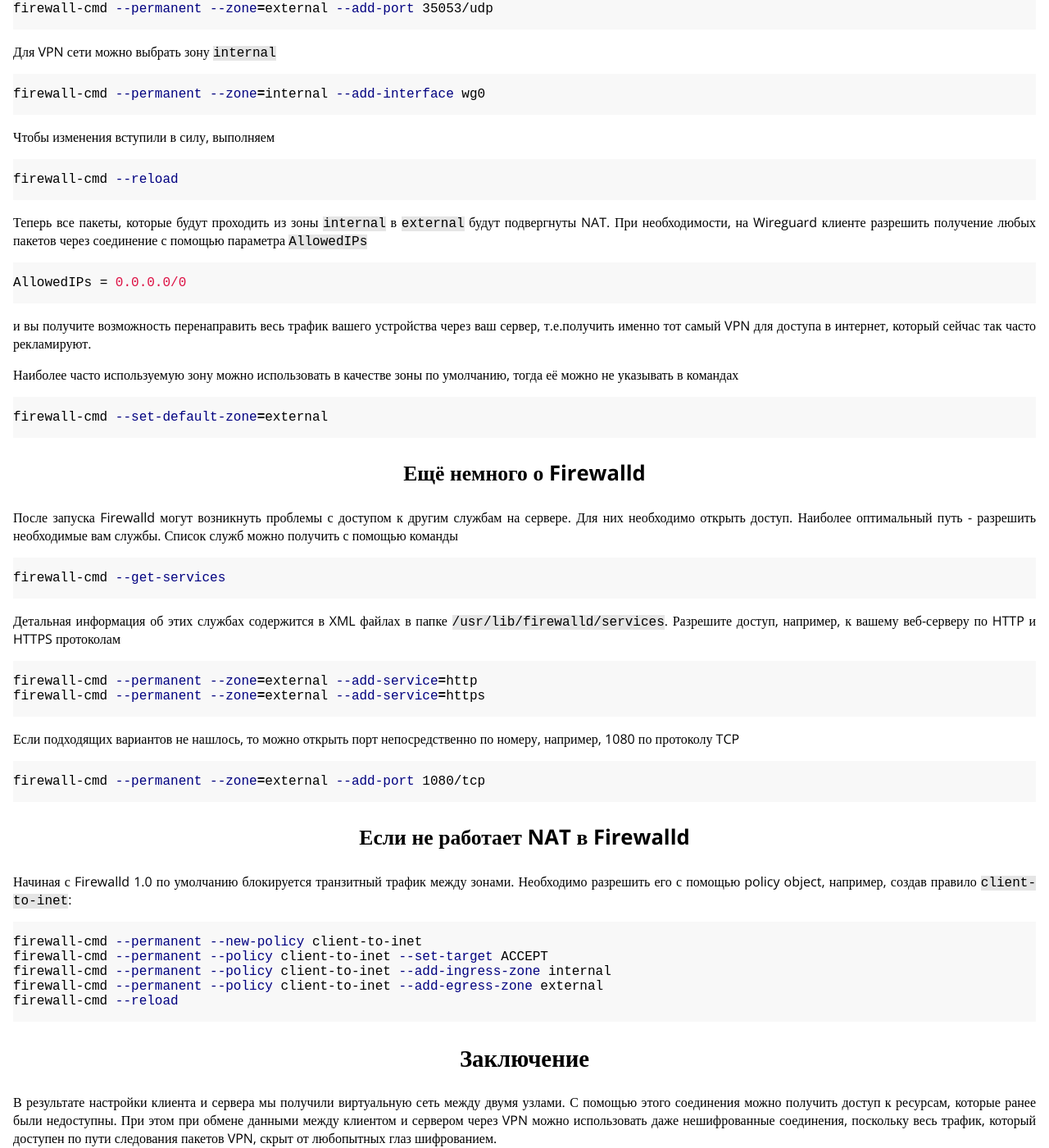
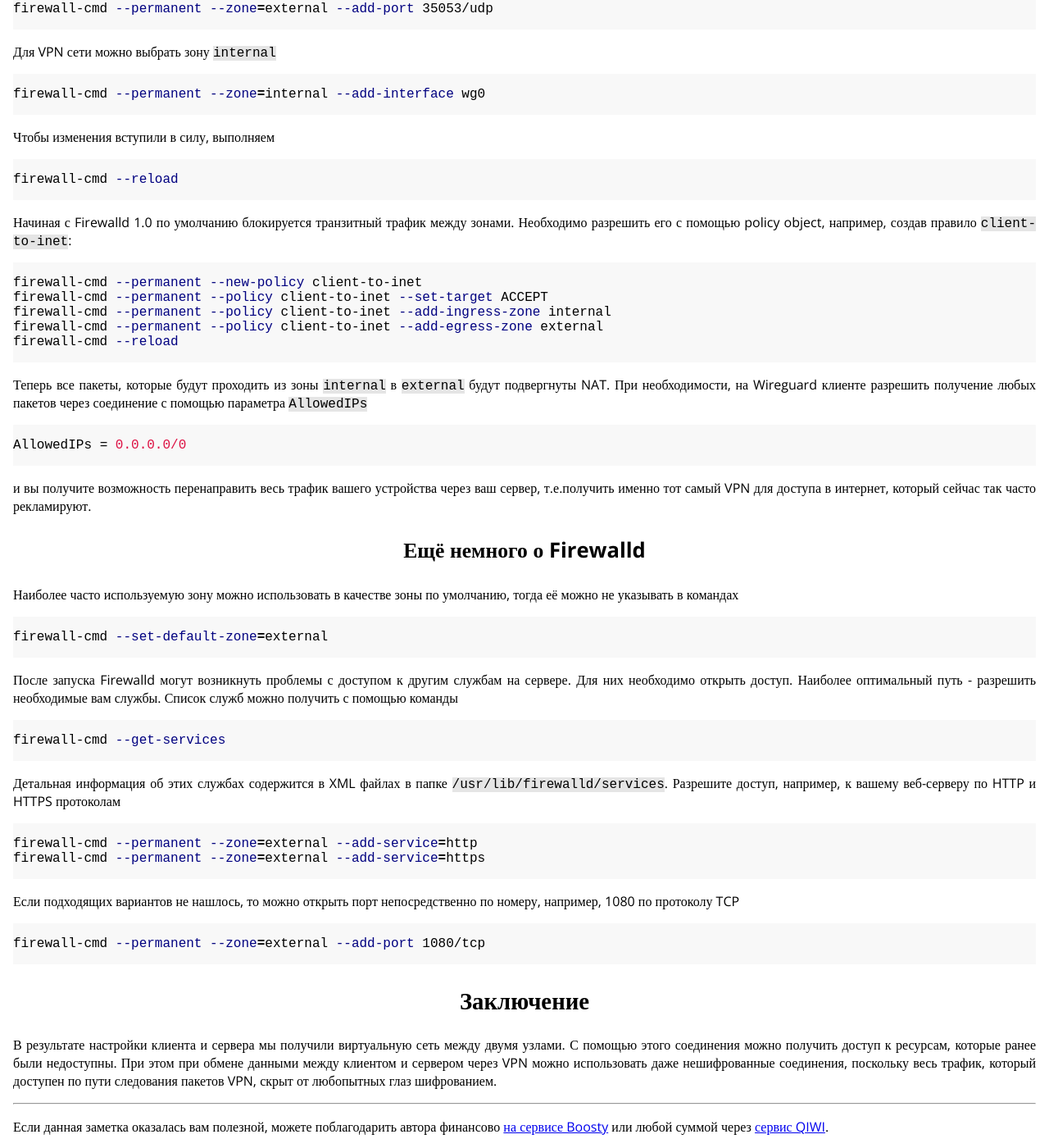
Before and after one commit to fsa/site, a Jekyll site: the page built from _posts/2022-04-10-wireguard.md, in a window 1280 px wide and 1400 px high, scrolled down 3774 px. Shown: the whole window at 82% size. Built offline with Jekyll 4.4.1, drawn with Linux system fonts in a browser that asks for light colours; comment, search, counter and statistics services are not loaded; some of the changed lines change nothing that is shown.

Commit message:
Перестановки текста в заметке о Wireguard.

````diff
--- a/_posts/2022-04-10-wireguard.md
+++ b/_posts/2022-04-10-wireguard.md
@@ -169,6 +169,16 @@ firewall-cmd --permanent --zone=internal --add-interface wg0
 firewall-cmd --reload
 ```
 
+Начиная с Firewalld 1.0 по умолчанию блокируется транзитный трафик между зонами. Необходимо разрешить его с помощью policy object, например, создав правило `client-to-inet`:
+
+```bash
+firewall-cmd --permanent --new-policy client-to-inet
+firewall-cmd --permanent --policy client-to-inet --set-target ACCEPT
+firewall-cmd --permanent --policy client-to-inet --add-ingress-zone internal
+firewall-cmd --permanent --policy client-to-inet --add-egress-zone external
+firewall-cmd --reload
+```
+
 Теперь все пакеты, которые будут проходить из зоны `internal` в `external` будут подвергнуты NAT. При необходимости, на Wireguard клиенте разрешить получение любых пакетов через соединение с помощью параметра `AllowedIPs`
 
 ```ini
@@ -177,13 +187,13 @@ AllowedIPs = 0.0.0.0/0
 
 и вы получите возможность перенаправить весь трафик вашего устройства через ваш сервер, т.е.получить именно тот самый VPN для доступа в интернет, который сейчас так часто рекламируют.
 
+### Ещё немного о Firewalld
+
 Наиболее часто используемую зону можно использовать в качестве зоны по умолчанию, тогда её можно не указывать в командах
 
 ```bash
 firewall-cmd --set-default-zone=external
 ```
-
-### Ещё немного о Firewalld
 
 После запуска Firewalld могут возникнуть проблемы с доступом к другим службам на сервере. Для них необходимо открыть доступ. Наиболее оптимальный путь - разрешить необходимые вам службы. Список служб можно получить с помощью команды
 
@@ -204,18 +214,6 @@ firewall-cmd --permanent --zone=external --add-service=https
 firewall-cmd --permanent --zone=external --add-port 1080/tcp
 ```
 
-### Если не работает NAT в Firewalld
-
-Начиная с Firewalld 1.0 по умолчанию блокируется транзитный трафик между зонами. Необходимо разрешить его с помощью policy object, например, создав правило `client-to-inet`:
-
-```bash
-firewall-cmd --permanent --new-policy client-to-inet
-firewall-cmd --permanent --policy client-to-inet --set-target ACCEPT
-firewall-cmd --permanent --policy client-to-inet --add-ingress-zone internal
-firewall-cmd --permanent --policy client-to-inet --add-egress-zone external
-firewall-cmd --reload
-```
-
 ## Заключение
 
 В результате настройки клиента и сервера мы получили виртуальную сеть между двумя узлами. С помощью этого соединения можно получить доступ к ресурсам, которые ранее были недоступны. При этом при обмене данными между клиентом и сервером через VPN можно использовать даже нешифрованные соединения, поскольку весь трафик, который доступен по пути следования пакетов VPN, скрыт от любопытных глаз шифрованием.
````
